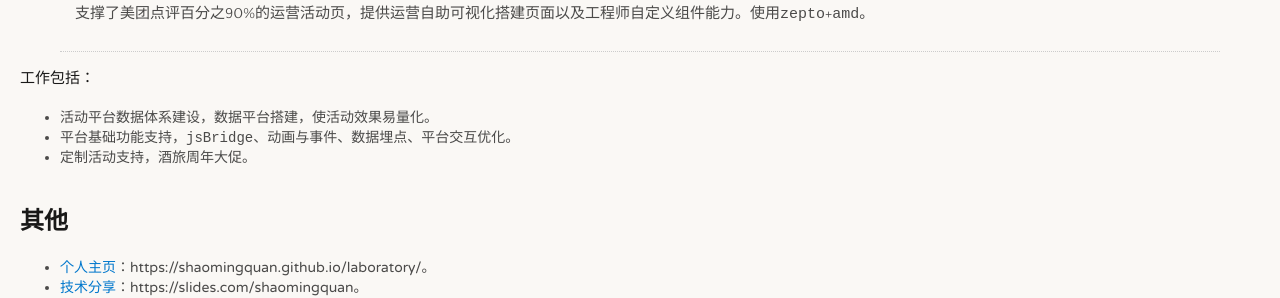
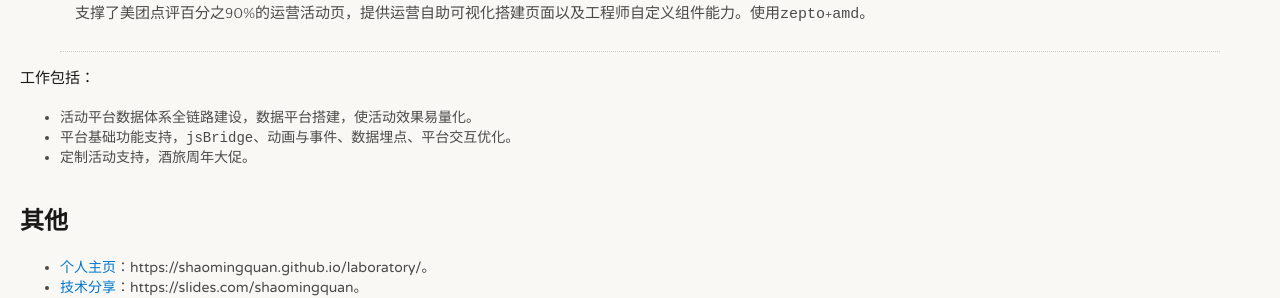
Before and after one commit to liuxing6103/liuxing6103.github.io, a Jekyll site: the page built from resume/index.html, in a window 1280 px wide. Shown: the part 1565-1863 px from the top of the page. Built offline with Jekyll 4.4.1, drawn with Linux system fonts in a browser that asks for light colours.

Commit message:
Update resume.html

```diff
--- a/_layouts/resume.html
+++ b/_layouts/resume.html
@@ -424,7 +424,7 @@
 	</blockquote>
 	<p>工作包括：</p>
 	<ul>
-        <li>活动平台数据体系建设，数据平台搭建，使活动效果易量化。</li>
+        <li>活动平台数据体系全链路建设，数据平台搭建，使活动效果易量化。</li>
         <li>平台基础功能支持，<code>jsBridge</code>、动画与事件、数据埋点、平台交互优化。</li>
 		<li>定制活动支持，酒旅周年大促。</li>
 	</ul>
```
